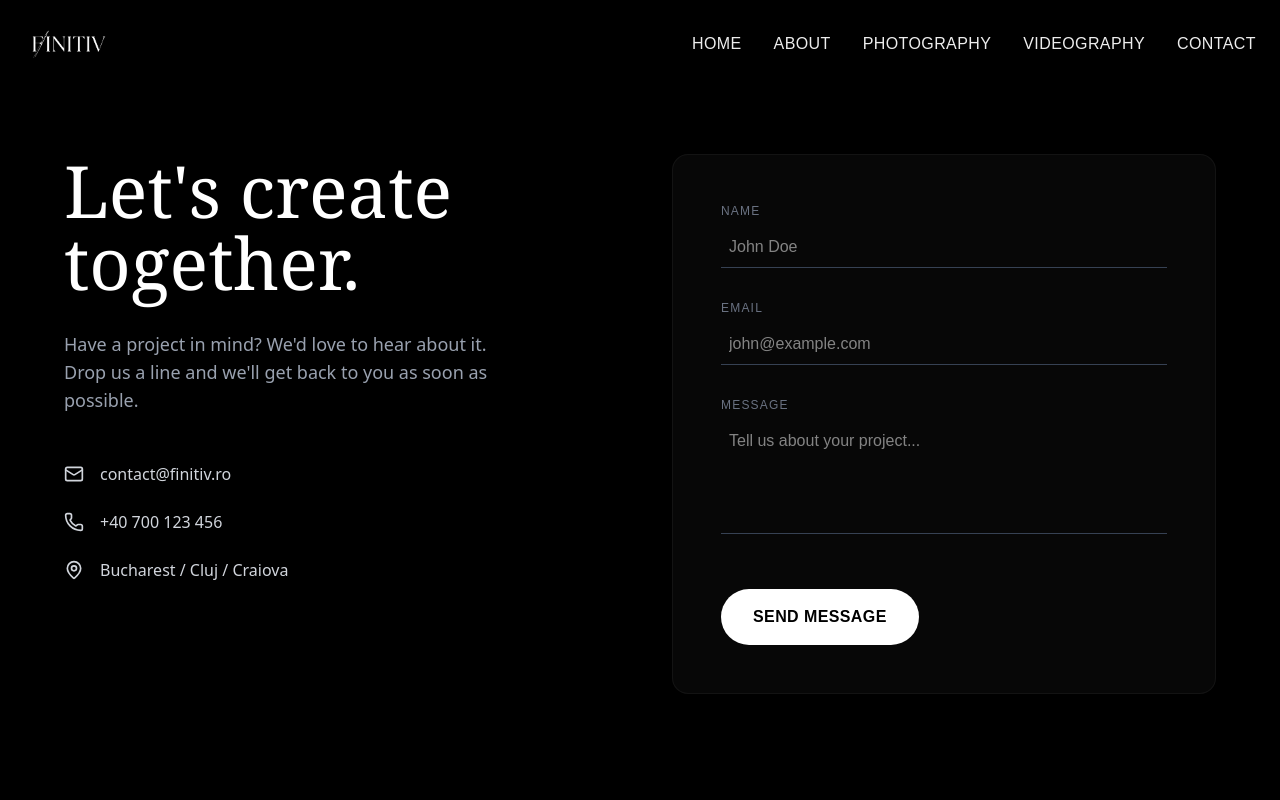
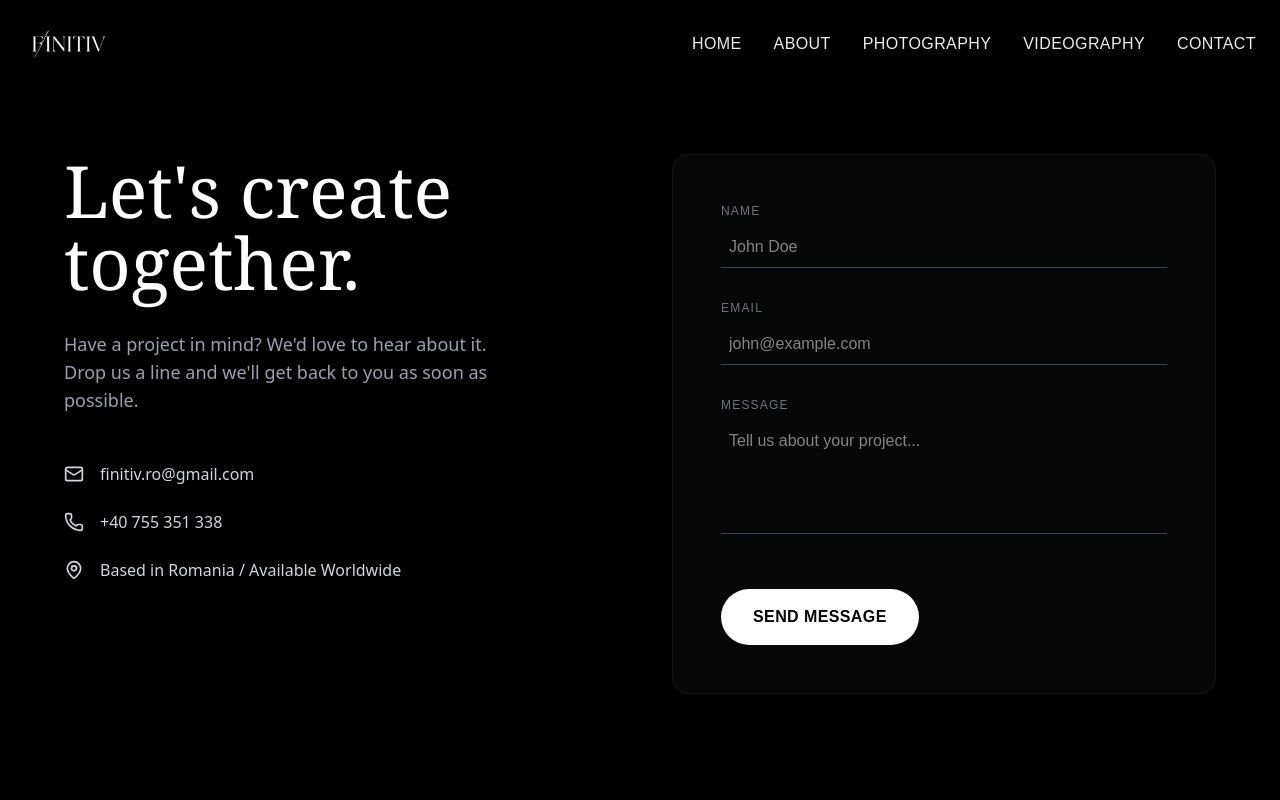
Before and after one commit to hadassahj/web-cloud, a Next.js app: page /contact in a window 1280 px wide. Shown: the top 800 px of the page. Built offline with nearby package versions, Linux system fonts and the light colour scheme; no server answers; a web font is replaced by a local one.

Commit message:
smallfixes.1

```diff
--- a/app/components/Footer.js
+++ b/app/components/Footer.js
@@ -38,7 +38,7 @@ export default function Footer() {
 
         {/* SOCIAL MEDIA ICONS (Dreapta) */}
         <div className="flex gap-6 md:gap-8 justify-center md:justify-end md:w-1/4">
-          <a href="URL-INSTAGRAM" target="_blank" rel="noopener noreferrer" className="text-white hover:text-gray-400 transition-colors">
+          <a href="https://www.instagram.com/finitiv.ro/" target="_blank" rel="noopener noreferrer" className="text-white hover:text-gray-400 transition-colors">
             <Instagram size={28} /> {/* Am marit iconitele */}
           </a>
           <a href="URL-FACEBOOK" target="_blank" rel="noopener noreferrer" className="text-white hover:text-gray-400 transition-colors">
--- a/app/components/Navbar.jsx
+++ b/app/components/Navbar.jsx
@@ -48,7 +48,7 @@ export default function Navbar() {
           <img
             src="/logo.png"
             alt="Finitiv Logo"
-            className="h-16 object-contain invert" /* FIX: Am adaugat invert */
+            className="h-16 object-contain filter-white" /* NOU: Inversat in ALB (vizibil pe negru) */
           />
         </Link>
 
--- a/app/contact/page.js
+++ b/app/contact/page.js
@@ -59,15 +59,17 @@ export default function Contact() {
           <div className="space-y-6 font-sans">
             <div className="flex items-center gap-4 text-gray-300">
               <Mail className="w-5 h-5" />
-              <span>contact@finitiv.ro</span>
+              {/* <span>contact@finitiv.ro</span> */}
+              <span>finitiv.ro@gmail.com</span>
+
             </div>
             <div className="flex items-center gap-4 text-gray-300">
               <Phone className="w-5 h-5" />
-              <span>+40 700 123 456</span>
+              <span>+40 755 351 338</span>
             </div>
             <div className="flex items-center gap-4 text-gray-300">
               <MapPin className="w-5 h-5" />
-              <span>Bucharest / Cluj / Craiova</span>
+              <span>Based in Romania / Available Worldwide</span>
             </div>
           </div>
         </motion.div>
--- a/app/globals.css
+++ b/app/globals.css
@@ -25,3 +25,14 @@ a {
     text-wrap: balance;
   }
 }
+
+/* Adauga asta la finalul fisierului app/globals.css */
+/* Clasa pentru a face un element NEGRU sa devina ALB */
+.filter-white {
+  filter: brightness(0) invert(1);
+}
+
+/* Clasa pentru a reseta la NEGRU (pe fundal alb) */
+.filter-black {
+  filter: none;
+}
--- /dev/null
+++ b/app/not-found.js
@@ -0,0 +1,17 @@
+import Link from 'next/link';
+
+export default function NotFound() {
+  return (
+    <div className="min-h-screen bg-black text-white flex flex-col items-center justify-center pt-20">
+      <h1 className="font-serif text-8xl font-bold mb-4">404</h1>
+      <h2 className="font-sans text-xl text-gray-400 mb-8 uppercase tracking-widest">Page Not Found</h2>
+      <p className="font-sans text-lg mb-12 text-center max-w-md">
+        Looks like you've wandered off the trail. The content you're looking for might have been moved or doesn't exist.
+      </p>
+      {/* Folosim clasa corectata Alb pe Negru */}
+      <Link href="/" className="bg-white px-6 py-3 rounded-full font-semibold hover:bg-gray-200 transition duration-300">
+        <span className="text-black">Go Home</span>
+      </Link>
+    </div>
+  );
+}
--- a/app/page.js
+++ b/app/page.js
@@ -12,7 +12,8 @@ export default function Home() {
         {/* Imagine de fundal cu overlay intunecat */}
         <div className="absolute inset-0 z-0">
           <img
-            src="https://images.unsplash.com/photo-1492691527719-9d1e07e534b4?q=80&w=2070&auto=format&fit=crop"
+            //src="https://images.unsplash.com/photo-1492691527719-9d1e07e534b4?q=80&w=2070&auto=format&fit=crop"
+            src="/photos/home.jpg"
             alt="Hero Background"
             className="w-full h-full object-cover opacity-60"
           />
```
Also changed, not shown: public/photos/home.jpg (added).
